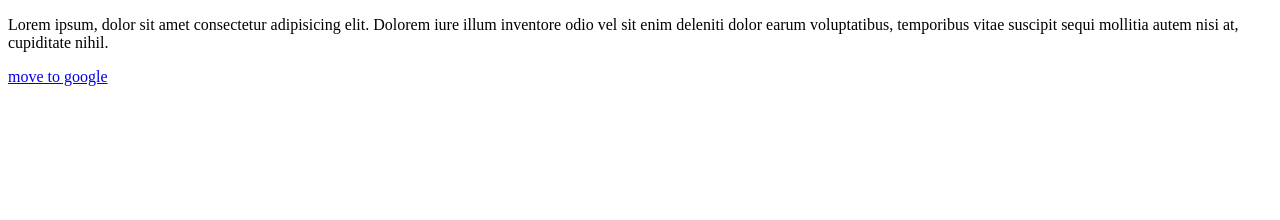
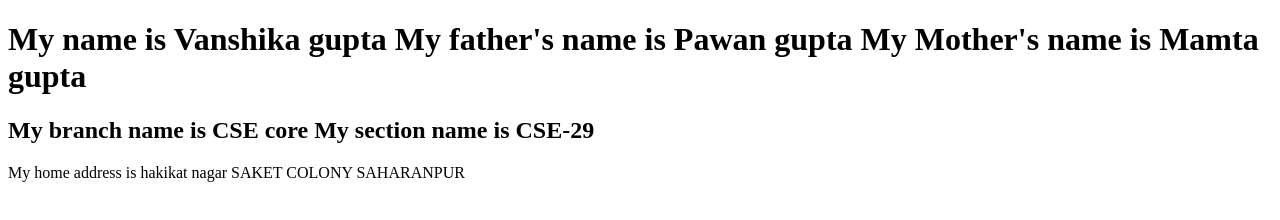
Before and after one commit to vanshikagupta08/HTML-CSE29, a plain HTML site: page index.html in a window 1280 px wide. Drawn offline with Linux system fonts and the light colour scheme.

Commit message:
multimedia2.html

```diff
--- a/index.html
+++ b/index.html
@@ -3,18 +3,19 @@
 <head>
     <meta charset="UTF-8">
     <meta name="viewport" content="width=device-width, initial-scale=1.0">
-    <title>My first webpage</title>
+    <title>"MY FIRST HTML PAGE"</title>
 </head>
 <body>
-    <!-- <h1>welcome to HTML</h1>
-    <h2>welcome to html</h2>
-    <h3>welcome to html</h3>
-    <h4>welcome to html</h4>
-    <h5>welcome to html</h5>
-    <h6>welcome to html</h6> -->
-
-    <p>Lorem ipsum, dolor sit amet consectetur adipisicing elit. Dolorem iure illum inventore odio vel sit enim deleniti dolor earum voluptatibus, temporibus vitae suscipit sequi mollitia autem nisi at, cupiditate nihil.</p>
-     <a href="https://www.google.com">move to google</a>
-     <img src="./img1.avif"alt=""height="300px">
+    <h1>My name is Vanshika gupta
+        My father's name is Pawan gupta
+        My Mother's name is Mamta gupta
+    </h1>
+    <h2> My branch name is CSE core
+        My section name is CSE-29
+    </h2>
+    <p>My home address is hakikat nagar
+        SAKET COLONY
+        SAHARANPUR
+    </p>
 </body>
 </html>
```
